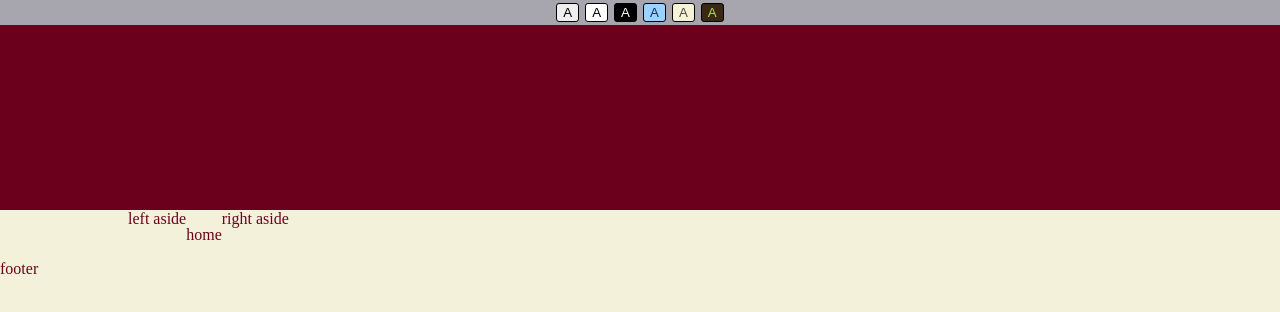
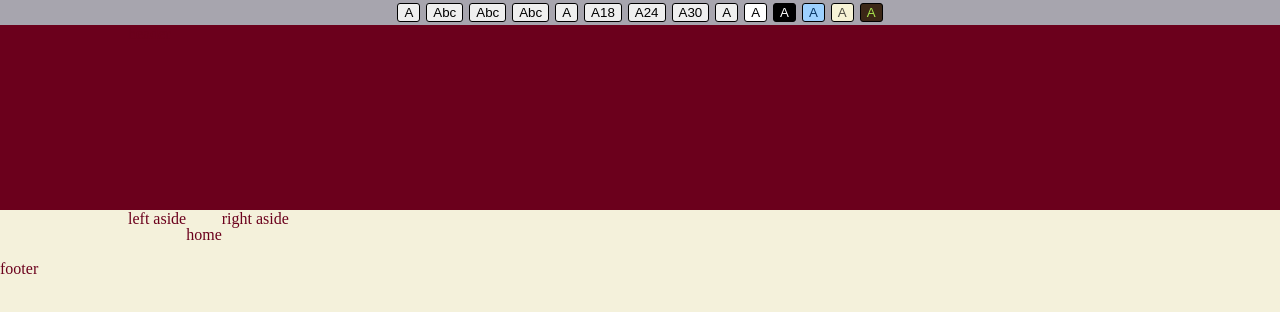
Before and after one commit to FoxTail25/liart-sw-next, a Next.js app: page / in a window 1280 px wide. Shown: the top 312 px of the page. Built offline with nearby package versions, Linux system fonts and the light colour scheme.

Commit message:
letterSpasing

```diff
--- a/components/ui/sw_button.jsx
+++ b/components/ui/sw_button_color.jsx
@@ -1,4 +1,4 @@
-export default function Sw_button({ colorTheme, setTheme }) {
+export default function Sw_buttonColor({ colorTheme, setTheme }) {
     return <>
         <button
 
--- a/components/ui/sw_menu.jsx
+++ b/components/ui/sw_menu.jsx
@@ -1,9 +1,13 @@
 import useTheme from "../../hooks/useTheme"
+import useThemeFonts from "../../hooks/useThemeFonts"
+import useThemeLs from "../../hooks/useThemeLs"
 import sw from '../../style/layout/sw_menu.module.scss'
-import Sw_button from "./sw_button"
+import Sw_buttonColor from "./sw_button_color"
 
 export default function Sw_menu() {
   const [theme, setTheme] = useTheme()
+  const [themeFonts, setThemeFonts] = useThemeFonts()
+  const [themeLetterSpasing, setThemeLetterSpasing] = useThemeLs()
 
   const themeArr = [
     {
@@ -38,9 +42,11 @@ export default function Sw_menu() {
     }
   ]
 
+
+
   const themeBtn = () => {
     return themeArr.map(colorTheme => {
-      return < Sw_button key={colorTheme.name}{...{
+      return < Sw_buttonColor key={colorTheme.name}{...{
         colorTheme,
         setTheme
       }} />
@@ -49,6 +55,15 @@ export default function Sw_menu() {
   }
 
   return <nav className={sw.sw_menu}>
+    <button onClick={()=> setThemeLetterSpasing('origin')}>A</button>
+    <button onClick={()=> setThemeLetterSpasing('1px')}>Abc</button>
+    <button onClick={()=> setThemeLetterSpasing('3px')}>Abc</button>
+    <button onClick={()=> setThemeLetterSpasing('5px')}>Abc</button>
+
+    <button onClick={()=> setThemeFonts('origin')}>A</button>
+    <button onClick={()=> setThemeFonts('18px')}>A18</button>
+    <button onClick={()=> setThemeFonts('24px')}>A24</button>
+    <button onClick={()=> setThemeFonts('30px')}>A30</button>
     {themeBtn()}
   </nav>
 }
--- /dev/null
+++ b/hooks/useThemeFonts.js
@@ -0,0 +1,40 @@
+import { useEffect, useState } from "react"
+
+
+export default function useThemeFonts() {
+
+    const [themeFonts, setThemeFonts] = useState(localTheme.getTheme() || 'origin')
+
+    useEffect(() => {
+        if(themeFonts === 'origin') {
+            document.documentElement.removeAttribute('data-font_size')
+            localTheme.setTheme(themeFonts)
+        } else {
+            document.documentElement.setAttribute('data-font_size', themeFonts)
+            localTheme.setTheme(themeFonts)
+        }
+
+    },[themeFonts])
+
+
+
+    return [themeFonts, setThemeFonts]
+}
+
+class ThemeToLoacalStore {
+
+    setTheme(theme) {
+        theme = JSON.stringify(theme)
+        localStorage.setItem('sw_fontSize', theme)
+    }
+    getTheme() {
+        try {
+            const theme = localStorage.getItem('sw_fontSize')
+            return JSON.parse(theme)
+        } catch(err) {
+            return null
+        }
+    }
+}
+
+let localTheme = new ThemeToLoacalStore()
--- /dev/null
+++ b/hooks/useThemeLs.js
@@ -0,0 +1,38 @@
+import { useEffect, useState } from "react"
+
+
+export default function useThemeLs() {
+
+    const [themeLetterSpasing, setThemeLetterSpasing] = useState(localTheme.getTheme() || 'origin')
+
+    useEffect(() => {
+        if(themeLetterSpasing === 'origin') {
+            document.documentElement.removeAttribute('data-letter_spasing')
+            localTheme.setTheme(themeLetterSpasing)
+        } else {
+            document.documentElement.setAttribute('data-letter_spasing', themeLetterSpasing)
+            localTheme.setTheme(themeLetterSpasing)
+        }
+
+    },[themeLetterSpasing])
+
+    return [themeLetterSpasing, setThemeLetterSpasing]
+}
+
+class ThemeToLoacalStore {
+
+    setTheme(theme) {
+        theme = JSON.stringify(theme)
+        localStorage.setItem('sw_ls', theme)
+    }
+    getTheme() {
+        try {
+            const theme = localStorage.getItem('sw_ls')
+            return JSON.parse(theme)
+        } catch(err) {
+            return null
+        }
+    }
+}
+
+let localTheme = new ThemeToLoacalStore()
--- a/style/global.css
+++ b/style/global.css
@@ -10,6 +10,10 @@ html {
     --background-main: white;
     --background-aside-right: white;
     --background-footer: #d0cdbb;
+
+    --font-size: auto;
+
+    --letter-spasing: normal;
 }
 
 html[data-theme="white"] {
@@ -81,6 +85,8 @@ html[data-theme="green"] {
     --background-aside-right: rgb(59, 39, 22);
     --background-footer: rgb(59, 39, 22);
 }
+
+
 html[data-font_size="18px"] {
     --font-size: 18px;
 }
@@ -91,19 +97,39 @@ html[data-font_size="30px"] {
     --font-size: 30px;
 }
 
+
+
+html[data-letter_spasing="1px"] {
+    --letter-spasing: 1px;
+}
+html[data-letter_spasing="3px"] {
+    --letter-spasing: 3px;
+}
+html[data-letter_spasing="5px"] {
+    --letter-spasing: 5px;
+}
+
+
+
 html, body {
     margin: 0;
     padding: 0;
     --transition-bg-time: .5s;
-    --transition-font-time: .2s;
+    --transition-color-time: .2s;
+    --transition-font-size-time: .1s;
+    --transition-letter-spasing-time: .1s;
 }
 
 body {
     background: var(--background-html);
     color: var(--font-color2);
+
     font-size: var(--font-size);
 
-    transition: background var(--transition-bg-time), color var(--transition-font-time);
+    letter-spacing: var(--letter-spasing);
+
+    transition: background var(--transition-bg-time), color var(--transition-color-time), font-size var(--transition-font-size-time), letter-spacing var(--transition-letter-spasing-time);
+
     display: none;
 }
 .max_width {
--- a/style/layout/header.module.scss
+++ b/style/layout/header.module.scss
@@ -1,6 +1,6 @@
 .container {
     background: var(--background-header);
-    transition: var(--transition-bg-time);
+    transition: background var(--transition-bg-time), color var(--transition-color-time), font-size var(--transition-font-size-time);
 }
 .header {
     min-height: 185px;
```
